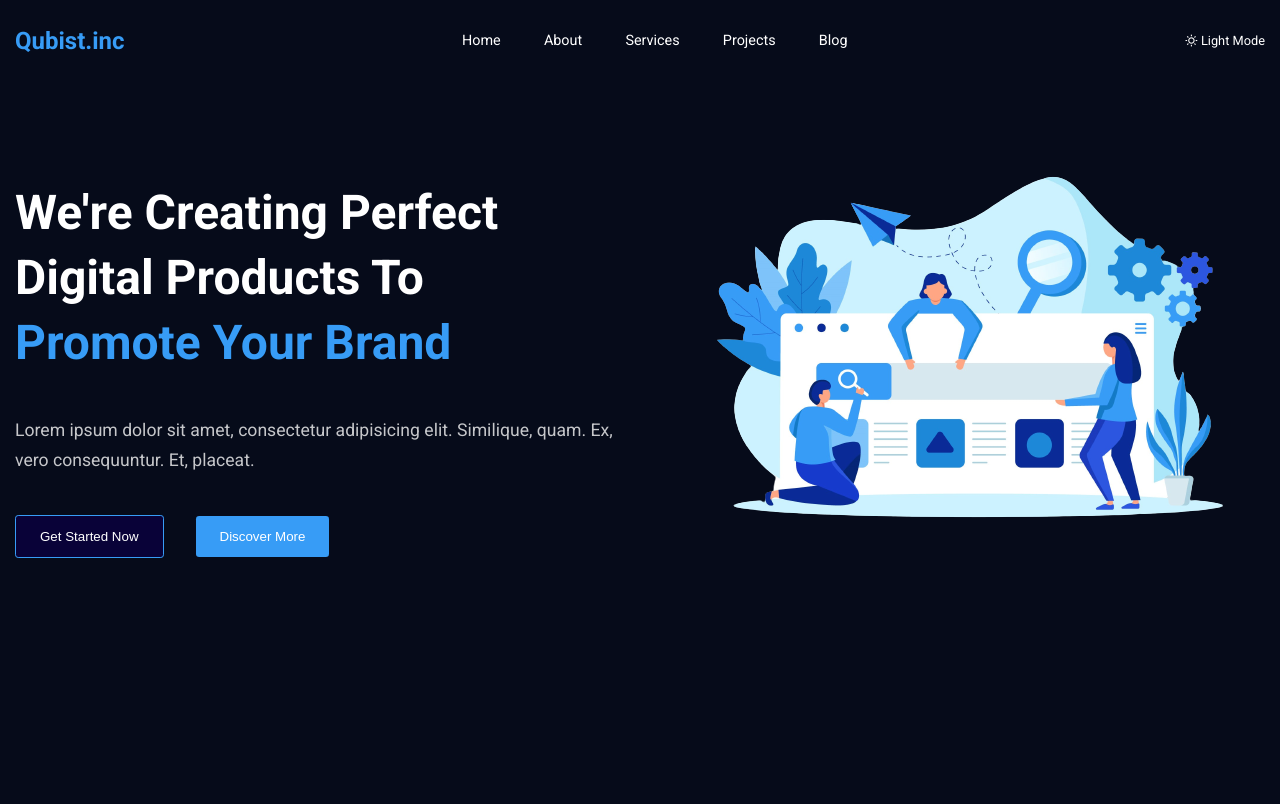
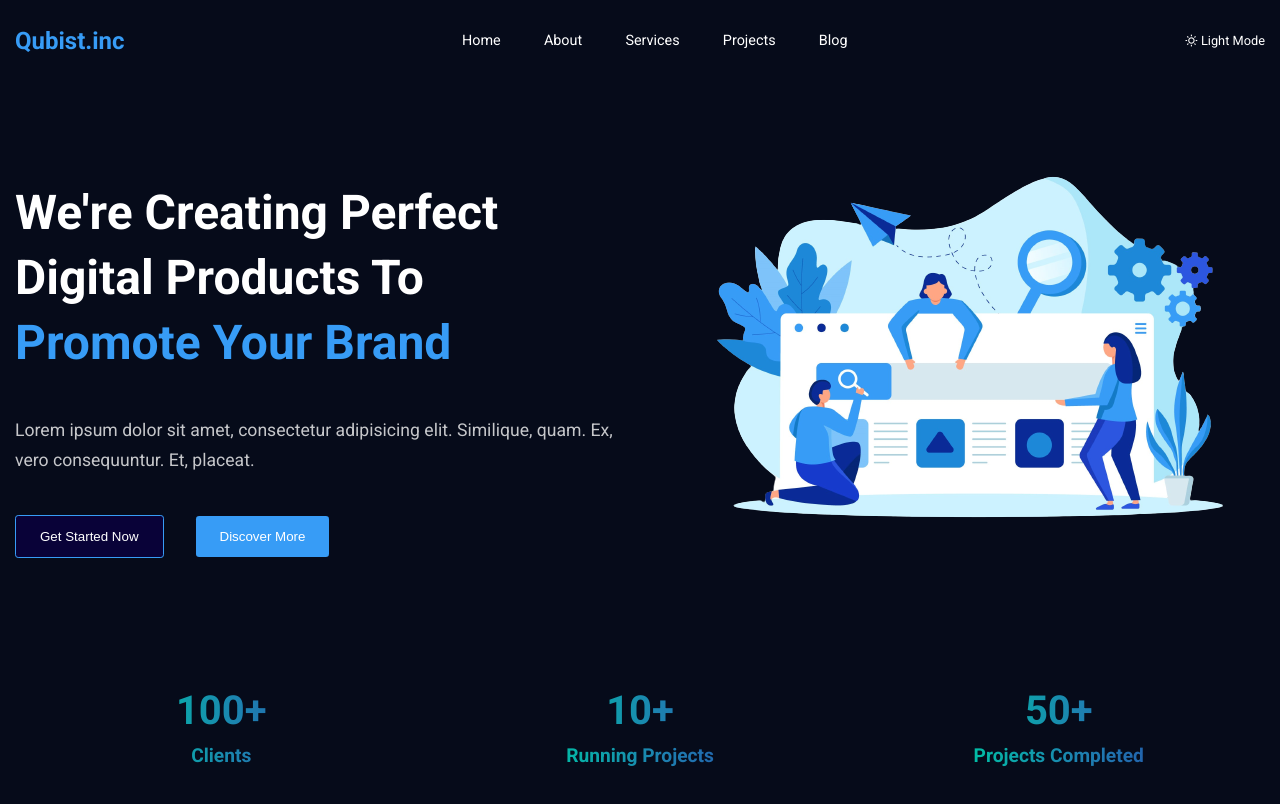
Before and after one commit to ankitkapoor8437/qubist-inc, a React (Create React App) app: page / in a window 1280 px wide. Shown: the top 804 px of the page. Built offline with nearby package versions, Linux system fonts and the light colour scheme.

Commit message:
Counter Section Completed.

```diff
--- a/src/App.js
+++ b/src/App.js
@@ -1,6 +1,7 @@
 import './App.css';
 import Navigation from './components/header/Navigation';
 import Hero from './components/header/UI/Hero';
+import Counter from './components/header/UI/Counter';
 
 function App() {
   return (
@@ -8,6 +9,7 @@
       <>
       <Navigation />
       <Hero />
+      <Counter />
       </>
     </div>
   );
--- /dev/null
+++ b/src/assets/data/counterDetails.js
@@ -0,0 +1,16 @@
+const counterData = [
+    {
+        number: "100+",
+        text: "Clients"
+    },
+    {
+        number: "10+",
+        text: "Running Projects"
+    },
+    {
+        number: "50+",
+        text: "Projects Completed"
+    },
+]
+
+export default counterData;
--- /dev/null
+++ b/src/components/header/UI/Counter.jsx
@@ -0,0 +1,24 @@
+import React from 'react'
+import '../../styles/Counter.css'
+import counterData from '../../../assets/data/counterDetails'
+
+const Counter = () => {
+    return (
+        <section className='counter' id='projects'>
+            <div className='container'>
+                <div className="counter__wrapper">
+                    {
+                        counterData.map(({ text, number, index }) => (
+                            <div className="counter__item" key={index}>
+                                <h3 className='counter__number'>{number}</h3>
+                                <h4 className='counter__title'>{text}</h4>
+                            </div>
+                        ))
+                    }
+                </div>
+            </div>
+        </section>
+    )
+}
+
+export default Counter;
--- /dev/null
+++ b/src/components/styles/Counter.css
@@ -0,0 +1,27 @@
+.counter__wrapper {
+    display: flex;
+    align-items: center;
+    justify-content: space-between;
+}
+
+.counter__item {
+    width: 33%;
+    text-align: center;
+}
+
+.counter__number,
+.counter__title {
+    background: var(--counter-color);
+    background-size: 100% 100%;
+    background-clip: text;
+    -webkit-text-fill-color: transparent;
+}
+
+.counter__number {
+    font-size: 2.5rem;
+    margin-bottom: 10px;
+}
+
+.counter__title {
+    font-size: 1.2rem;
+}
```
